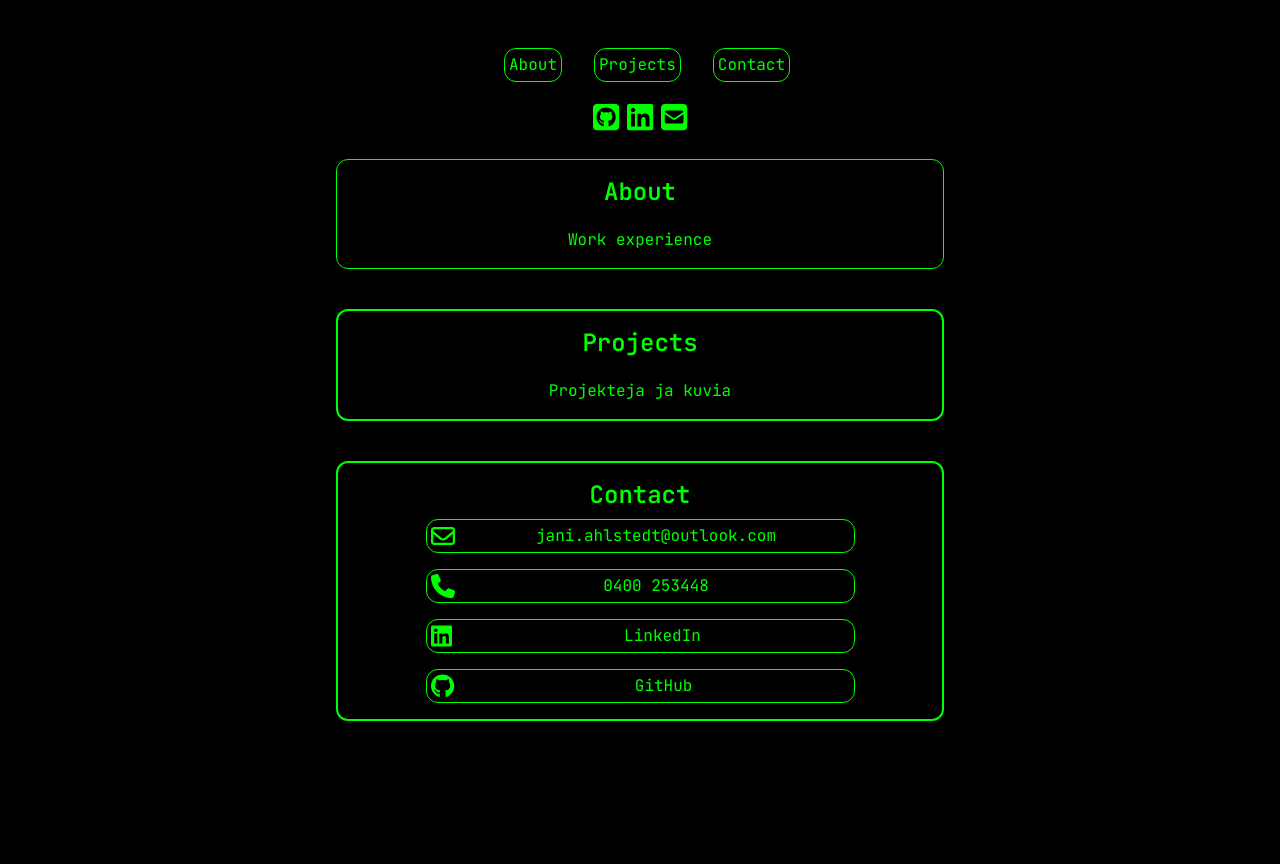
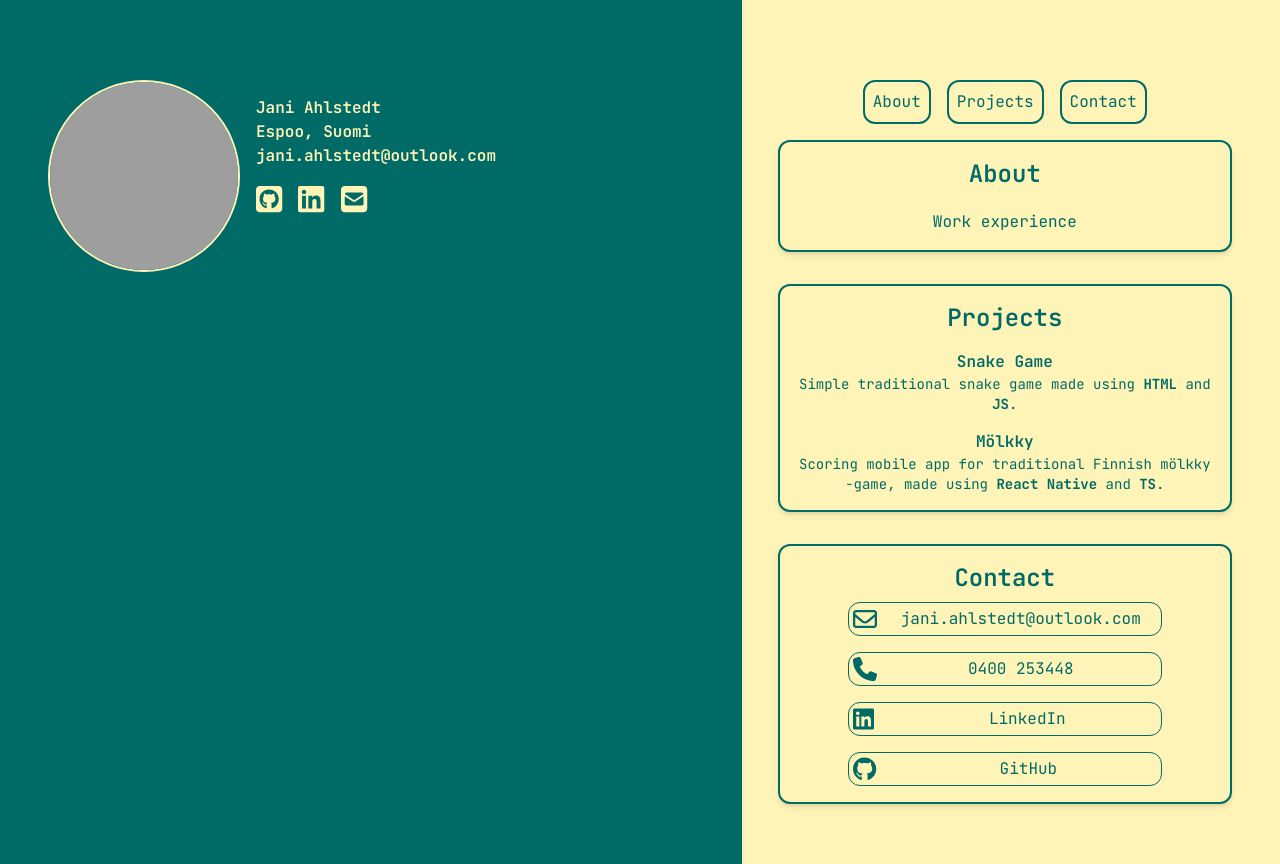
Before and after one commit to JaniAhl/Portfolio, a React (Vite) app: page / in a window 1280 px wide. Built offline with nearby package versions, Linux system fonts and the light colour scheme; grey boxes are pictures that could not be loaded.

Commit message:
v0.2, replaces old one completely

```diff
--- a/src/App.jsx
+++ b/src/App.jsx
@@ -6,73 +6,105 @@ import { faEnvelope } from '@fortawesome/free-regular-svg-icons'
 
 const App = () => {
   return (
-    <div className='flex items-center flex-col h-screen font-sans'>
+    <div className='flex h-screen font-sans overflow-hidden'>
 
-      <section className='flex flex-row w-1/4 space-x-8 p-4 text-seaGreen rounded-xl shadow-md'>
-        <button className='border rounded-xl p-1 bg-black border-seaGreen hover:text-white'>About</button>
-        <button className='border rounded-xl p-1 bg-black border-seaGreen hover:text-white'>Projects</button>
-        <button className='border rounded-xl p-1 bg-black border-seaGreen hover:text-white'>Contact</button>
+      {/* Vasemman puolen navigointi ja ikonit */}
+      <div className='flex flex-col w-3/5 items-start p-4 space-y-8 mt-8'>
+
+        {/* Profile picture*/}
+        <div className='flex flex-row'>
+
+          <section className=''>
+            <img src='https://media.licdn.com/dms/image/v2/D4D03AQFKA9fxrr6SQQ/profile-displayphoto-shrink_800_800/profile-displayphoto-shrink_800_800/0/1702479394656?e=1737590400&v=beta&t=zmybI2C3iX13KSxLDVe3e_THt3Z2D66Pmbxekdh_gPY'
+              alt='LinkedIn pfp'
+              className='rounded-full  w-48 h-48 object-cover border-seaGreen w-32 h-32 object-cover border-2 border-softCream'
+            />
           </section>
 
-      <section className='w-3/6 space-x-2 text-white rounded-xl my-1'>
+          {/* Info */}
 
+          <section className='text-left ml-4 mt-4 font-semibold'>
+            <p className='text-softCream inline'>Jani Ahlstedt</p>
+            <p className='text-softCream'>Espoo, Suomi</p>
+            <p className='text-softCream'>jani.ahlstedt@outlook.com</p>
+
+            {/* Icons */}
+
+            <section className='space-x-4 mt-4 flex-end'>
               <a href='https://www.github.com/JaniAhl' target='_blank' rel='noopener noreferrer'>
-          <button className=''>
-            <FontAwesomeIcon icon={faSquareGithub} className='hover:text-white rounded-xl shadow-md text-seaGreen text-3xl' />
-          </button>
+                <FontAwesomeIcon icon={faSquareGithub} className='text-softCream text-3xl hover:text-softCream' />
               </a>
-
               <a href="https://www.linkedin.com/in/jani-ahlstedt-4490a82a5/" target='_blank' rel='noopener noreferrer'>
-          <button className=''>
-            <FontAwesomeIcon icon={faLinkedin} className='hover:text-white text-seaGreen shadow-md text-3xl' />
-          </button>
+                <FontAwesomeIcon icon={faLinkedin} className='text-softCream text-3xl hover:text-softCream' />
               </a>
-
               <a>
-          <button className=''>
-            <FontAwesomeIcon icon={faSquareEnvelope} className='hover:text-white text-seaGreen text-3xl' />
-          </button>
+                <FontAwesomeIcon icon={faSquareEnvelope} className='text-softCream text-3xl hover:text-softCream' />
               </a>
+            </section>
 
           </section>
 
-      <section className='w-3/6 bg-black p-4 text-seaGreen rounded-xl my-5 shadow-md border border-seaGreen'>
+        </div>
+
+      </div>
+
+      {/* Oikean puolen sisältö */}
+      <div className='flex flex-col w-2/5 items-center mt-2 p-4 overflow-y-scroll mt-8'>
+
+        {/* Navbar */}
+        <section className='space-x-4 flex flex-row'>
+          <button className='w-full border-2 rounded-xl p-2 bg-softCream border-seaGreen text-seaGreen hover:bg-seaGreen hover:text-softCream'>About</button>
+          <button className='w-full border-2 rounded-xl p-2 bg-softCream border-seaGreen text-seaGreen hover:bg-seaGreen hover:text-softCream'>Projects</button>
+          <button className='w-full border-2 rounded-xl p-2 bg-softCream border-seaGreen text-seaGreen hover:bg-seaGreen hover:text-softCream'>Contact</button>
+        </section>
+
+        {/* About */}
+        <section className='w-full bg-softCream p-4 text-seaGreen rounded-xl my-4 shadow-md border-2 border-seaGreen'>
           <h1 className='text-2xl font-semibold'>About</h1>
           <h2 className='mt-5'>Work experience</h2>
         </section>
 
-      <section className='w-3/6 bg-black p-4 text-seaGreen rounded-xl my-5 shadow-md border-2 border-seaGreen'>
-        <h1 className='text-2xl font-semibold'>Projects</h1>
-        <p className='mt-5'>Projekteja ja kuvia</p>
+        {/* Projects */}
+        <section className='w-full bg-softCream p-4 text-seaGreen rounded-xl my-4 shadow-md border-2 border-seaGreen'>
+          <h1 className='text-2xl font-semibold mb-4'>Projects</h1>
+
+          <h2 className='text-1xl font-semibold'>Snake Game</h2>
+          <p className='text-sm'>Simple traditional snake game made using <p className='inline font-bold'>HTML </p>
+            and <p className='inline font-bold'>JS</p>.</p>
+
+          <h2 className='text-1xl font-semibold mt-4'>Mölkky</h2>
+          <p className='text-sm'>Scoring mobile app for traditional Finnish mölkky -game, made using <p className='inline font-bold'>React Native </p>
+            and <p className='inline font-bold'>TS</p>.</p>
         </section>
 
-      <section className='w-3/6 bg-black p-4 text-seaGreen rounded-xl my-5 shadow-md border-2 border-seaGreen'>
+        {/* Contact */}
+        <section className='w-full bg-softCream p-4 text-seaGreen rounded-xl my-4 shadow-md border-2 border-seaGreen'>
           <h1 className='text-2xl font-semibold mb-2'>Contact</h1>
 
-        <div className='flex flex-col items-center space-y-4 '>
+          <div className='flex flex-col items-center space-y-4'>
 
-          <button className='rounded-xl border-seaGreen border p-1 w-3/4 text-seaGreen hover:text-white'>
+            <button className='rounded-xl border-seaGreen border p-1 w-3/4 text-seaGreen hover:bg-seaGreen hover:text-softCream'>
               <section className='flex flex-row items-center'>
                 <FontAwesomeIcon icon={faEnvelope} className='mr-2 text-2xl' />
                 <p className='flex-grow text-center'>jani.ahlstedt@outlook.com</p>
               </section>
             </button>
 
-          <button className='rounded-xl border-seaGreen border p-1 w-3/4 text-seaGreen hover:text-white'>
+            <button className='rounded-xl border-seaGreen border p-1 w-3/4 text-seaGreen hover:bg-seaGreen hover:text-softCream'>
               <section className='flex flex-row items-center'>
                 <FontAwesomeIcon icon={faPhone} className='mr-2 text-2xl' />
                 <p className='flex-grow text-center'>0400 253448</p>
               </section>
             </button>
 
-          <button className='rounded-xl border-seaGreen border p-1 w-3/4 text-seaGreen hover:text-white'>
+            <button className='rounded-xl border-seaGreen border p-1 w-3/4 text-seaGreen hover:bg-seaGreen hover:text-softCream'>
               <section className='flex flex-row items-center space-x-4'>
                 <FontAwesomeIcon icon={faLinkedin} className='mr-2 text-2xl' />
                 <p className='flex-grow text-center'>LinkedIn</p>
               </section>
             </button>
 
-          <button className='rounded-xl border-seaGreen border p-1 w-3/4 text-seaGreen hover:text-white'>
+            <button className='rounded-xl border-seaGreen border p-1 w-3/4 text-seaGreen hover:bg-seaGreen hover:text-softCream'>
               <section className='flex flex-row items-center space-x-4'>
                 <FontAwesomeIcon icon={faGithub} className='mr-2 text-2xl' />
                 <p className='flex-grow text-center'>GitHub</p>
@@ -82,10 +114,10 @@ const App = () => {
           </div>
         </section>
 
+      </div>
 
     </div >
+  );
+};
 
-  )
-}
-
-export default App
+export default App;
--- a/src/index.css
+++ b/src/index.css
@@ -3,10 +3,12 @@
 @tailwind utilities;
 
 body {
-    background-color: #000000;
+    background: linear-gradient(to right, #006A67 58%, #FFF4B7 42%);
+    /* Varmistaa varavärin */
     min-height: 100vh;
     margin: 0;
     /* Poistaa mahdolliset marginaalit */
     padding: 0;
     /* Poistaa mahdolliset paddingit */
+    overflow: hidden;
 }
--- a/tailwind.config.js
+++ b/tailwind.config.js
@@ -12,10 +12,10 @@ export default {
       colors: {
         deepBlue: '#000B58',
         darkTeal: '#003161',
-        seaGreen: '#00FF00',
+        seaGreen: '#006A67',
         softCream: '#FFF4B7',
       },
     },
   },
-  plugins: [],
-}
+  plugins: [], // Siirretty ulos theme-objektista
+};
```
Lines whose indentation alone changed are shown as unchanged.
